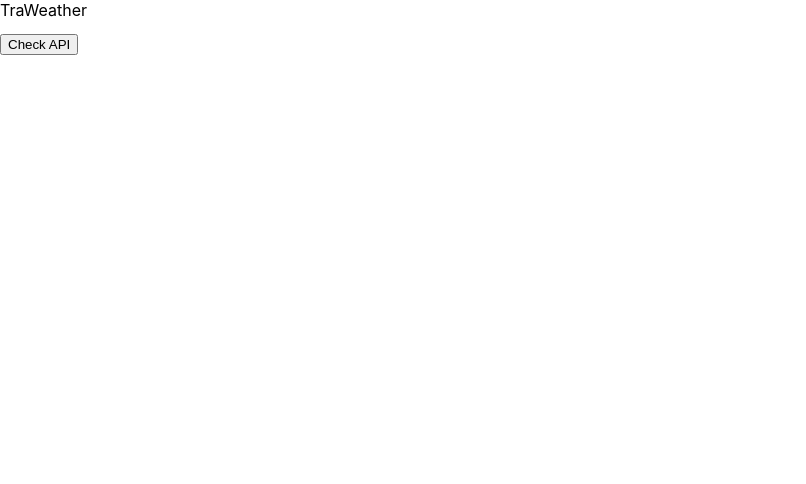
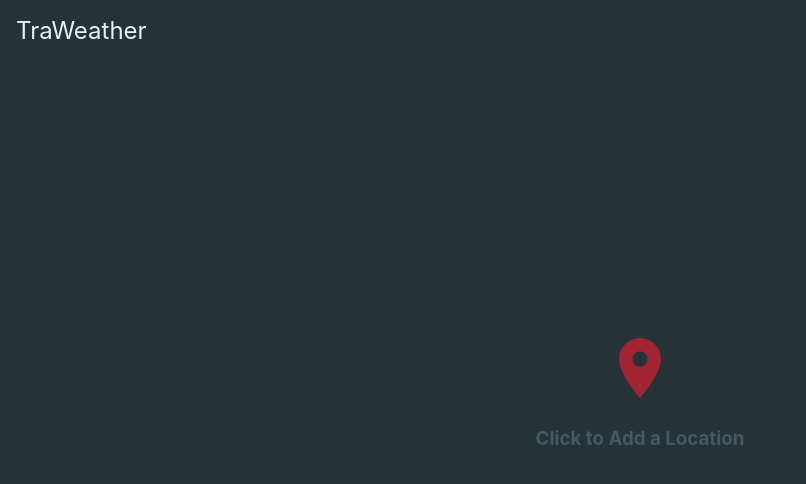
Before and after one commit to asatraitis/tra-weather, a React (Create React App) app: page / in a window 1280 px wide. Shown: the top 484 px of the page, without its empty margins (0-806 px from the left). Built offline with nearby package versions, Linux system fonts and the light colour scheme.

Commit message:
Added CSS variables; Added landing page

```diff
--- a/src/App.css
+++ b/src/App.css
@@ -0,0 +1,37 @@
+.App {
+    position: relative;
+    width: 100vw;
+    height: 100vh;
+    display: flex;
+    flex-direction: column;
+    justify-content: center;
+    align-items: center;
+    background-color: var(--PrimaryColor1);
+    color: white;
+}
+.logo {
+    position: absolute;
+    color: var(--PrimaryColor3);
+    top: 1rem;
+    left: 1rem;
+    font-size: 1.5rem;
+}
+.add-init svg.location {
+    fill: var(--SecondaryColor0);
+    width: 4.5rem;
+    animation: inout 5s infinite;
+    transition: .3s;
+}
+.add-init svg.location:hover {
+    cursor: pointer;
+    fill: var(--SecondaryColor1);
+}
+@keyframes inout {
+    0% {transform: scale(1)}
+    50% {transform: scale(1.3)}
+    100% {transform: scale(1)}
+}
+
+.init-help-text {
+    color: var(--PrimaryColor2)
+}
--- a/src/App.js
+++ b/src/App.js
@@ -1,5 +1,7 @@
 import React, {useState} from 'react';
 import './App.css';
+
+import LocationSVG from './components/SVG/locationSVG';
 
 function App() {
   const [text, setText] = useState('');
@@ -16,10 +18,8 @@ function App() {
   return (
     <div className="App">
       <div className="logo">TraWeather</div>
-      <pre>
-        {text}
-      </pre>
-      <button onClick={checkAPI}>Check API</button>
+      <div className="add-init"><LocationSVG /></div>
+      <h3 className="init-help-text">Click to Add a Location</h3>
     </div>
   );
 }
--- /dev/null
+++ b/src/components/SVG/locationSVG.js
@@ -0,0 +1,16 @@
+import React from 'react';
+
+const LocationSVG = ({size}) => (
+    <svg
+        viewBox="0 0 24 24"
+        className="location"
+        style={{width: size}}
+    >
+        <path d="M12 2C8.13 2 5 5.13 5 9c0 5.25 7 13 7
+        13s7-7.75 7-13c0-3.87-3.13-7-7-7zm0 9.5c-1.38
+        0-2.5-1.12-2.5-2.5s1.12-2.5 2.5-2.5 2.5 1.12 2.5
+        2.5-1.12 2.5-2.5 2.5z"/>
+    </svg>
+)
+
+export default LocationSVG;
--- a/src/index.css
+++ b/src/index.css
@@ -4,6 +4,7 @@
   --PrimaryColor3: #76919C;
   --PrimaryColor3: #AFBEC5;
   --PrimaryColor3: #EBEFF2;
+  --SecondaryColor0: rgb(160, 36, 49);
   --SecondaryColor1: #CC3544;
   --SecondaryColor2: rgb(219, 95, 107);
   --SecondaryColor3: rgb(248, 140, 151);
```
